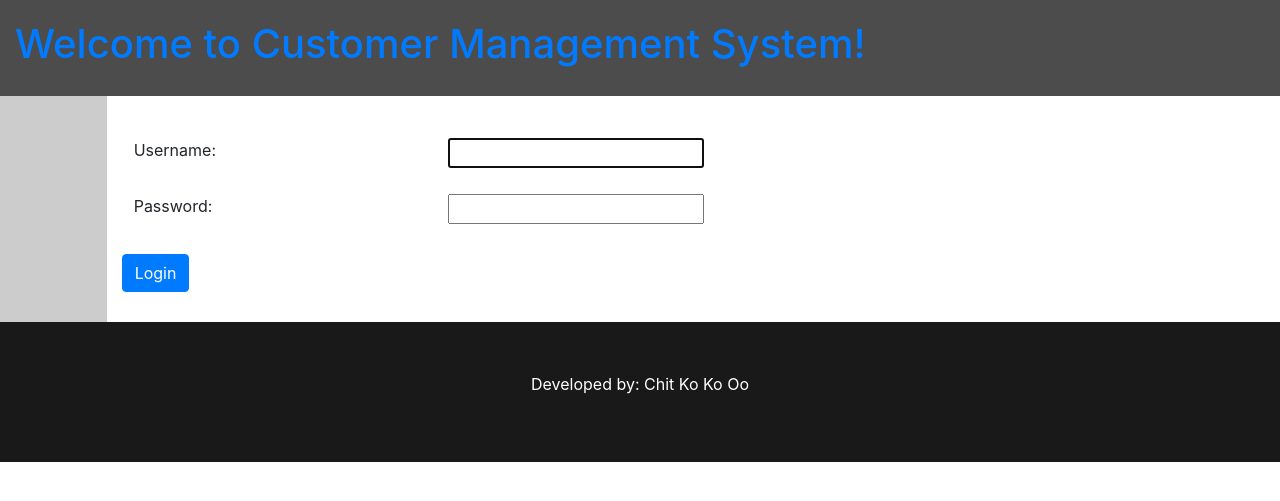
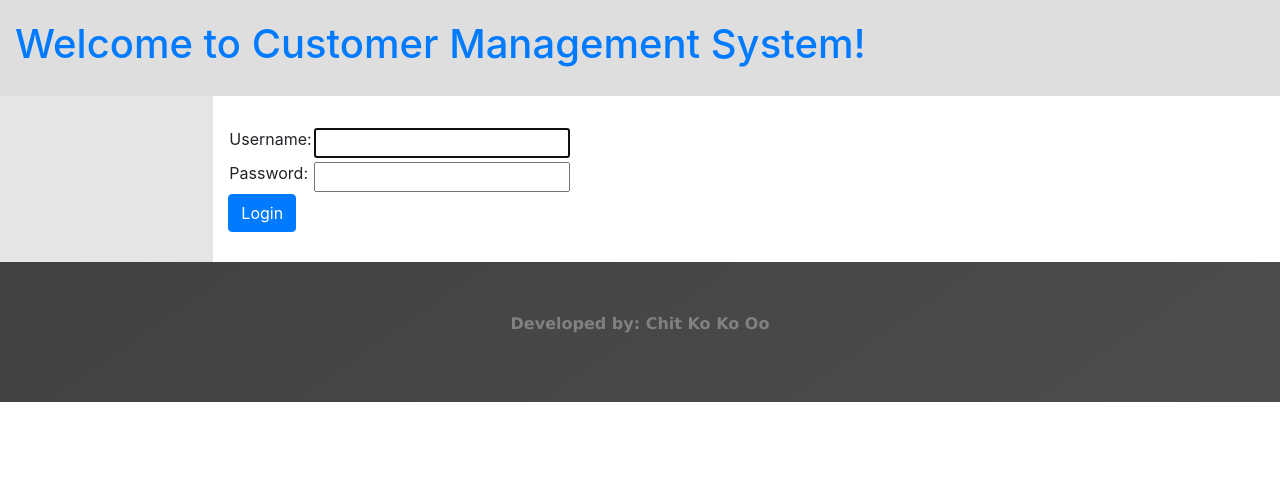
Before and after one commit to chitkokooo/customer-management-system, a Django app: page /accounts/login/ in a window 1280 px wide. Shown: the top 501 px of the page. Run offline with Django 3.2, Linux system fonts and the light colour scheme; some libraries are stand-ins or nearby versions.

Commit message:
update css

```diff
--- a/cms/customers/models.py
+++ b/cms/customers/models.py
@@ -1,4 +1,5 @@
 from django.db import models
+from django.urls import reverse
 
 class Customer(models.Model):
 	name = models.CharField(max_length=200)
@@ -12,7 +13,7 @@ class Customer(models.Model):
 		return self.name
 
 	def get_absolute_url(self):
-		return reverse('customer-detail', args=[str(self.id)])
+		return reverse('customers:customer-detail', args=[str(self.id)])
 
 	class Meta:
 		permissions = (('can_manage_customers', 'Customer CRUD Operations'),)
--- a/cms/customers/static/css/app.css
+++ b/cms/customers/static/css/app.css
@@ -1,7 +1,19 @@
+.login-box {
+
+}
+
 .branding {
 	padding: 20px;
 	color: gray;
-	background-color: rgba(0,0,0, 0.7);
+	background-color: rgba(0,0,0, 0.13);
+}
+
+#search-name {
+	font-size: 16px;
+	padding: 12px 20px 12px 40px;
+	width: 100%;
+	height: 50px;
+	margin-bottom: 10px;
 }
 
 .content {
@@ -13,9 +25,9 @@
 }
 
 .sidebar {
+	overflow: hidden;
 	padding: 20px;
-	list-style: none;
-	background-color: rgba(0,0,0, 0.2);
+	background-color: rgba(0,0,0,0.1);
 }
 
 .branding h1 a {
@@ -23,7 +35,16 @@
 }
 
 .footer {
-	background-color: rgba(0,0,0, 0.9);
 	color: white;
 	padding: 50px;
+	background: -webkit-linear-gradient(55deg, #414141, #4d4d4d);
+	background: -o-linear-gradient(55deg, #414141, #4d4d4d);
+	background: linear-gradient(145deg, #414141, #4d4d4d);
 }
+
+.developer {
+    font-family: verdana;
+    font-size: 1em;
+    font-weight: 700;
+    color: #818181;
+}
--- a/cms/customers/templates/customers/base_generic.html
+++ b/cms/customers/templates/customers/base_generic.html
@@ -19,19 +19,19 @@
 	</div>
 	<div class="container-fluid">
 		<div class="row">
-			<div class="col-md-1 sidebar">
+			<div id="sidebar" class="col-md-2 sidebar">
 
 					{% if user.is_authenticated %}
 					<p class="text-center">
-						<i class="fa fa-user fa-3x"></i> <b>{{ user.username }}</b>
+					Welcome: <b>{{ user.username }}</b>!
+					<hr>
+					<a href="{% url 'logout' %}?next={{ request.path }}" class="btn btn-outline-secondary btn-block">Logout</a>
+					{% endif %}
 					</p>
-					<a href="{% url 'logout' %}?next={{ request.path }}" class="btn btn-outline-secondary">Logout</a>
-					{% endif %}
-
 				{% block sidebar %}
 				{% endblock sidebar %}
 			</div>
-			<div class="col-md-11 content">
+			<div class="col-md-10 content">
 				{% block content %}
 				{% endblock content %}
 			</div>
@@ -40,7 +40,7 @@
 	<div class="container-fluid footer">
 		<div class="row">
 			<div class="col-md-12">
-				<p class="text-center">Developed by: Chit Ko Ko Oo</p>
+				<p class="text-center developer">Developed by: Chit Ko Ko Oo</p>
 			</div>
 		</div>
 	</div>
--- a/cms/templates/registration/login.html
+++ b/cms/templates/registration/login.html
@@ -17,9 +17,9 @@
 		{% endif %}
 	{% endif %}
 
-	<form action="{% url 'login' %}" method="POST">
+	<form action="{% url 'login' %}" method="POST" class="login-box">
 		{% csrf_token %}
-		<table class="table table-borderless">
+		<table class="">
 			<tr>
 				<td>{{ form.username.label_tag }}</td>
 				<td>{{ form.username }}</td>
```
